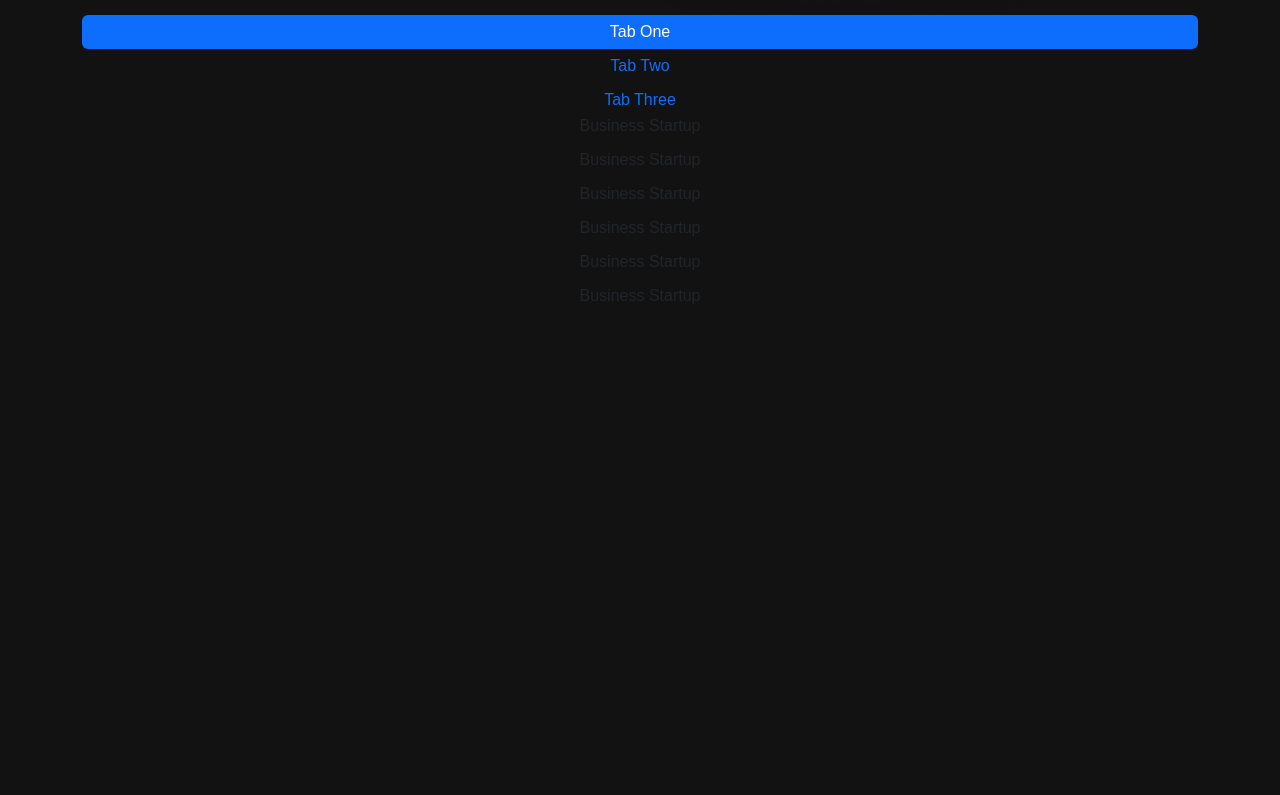
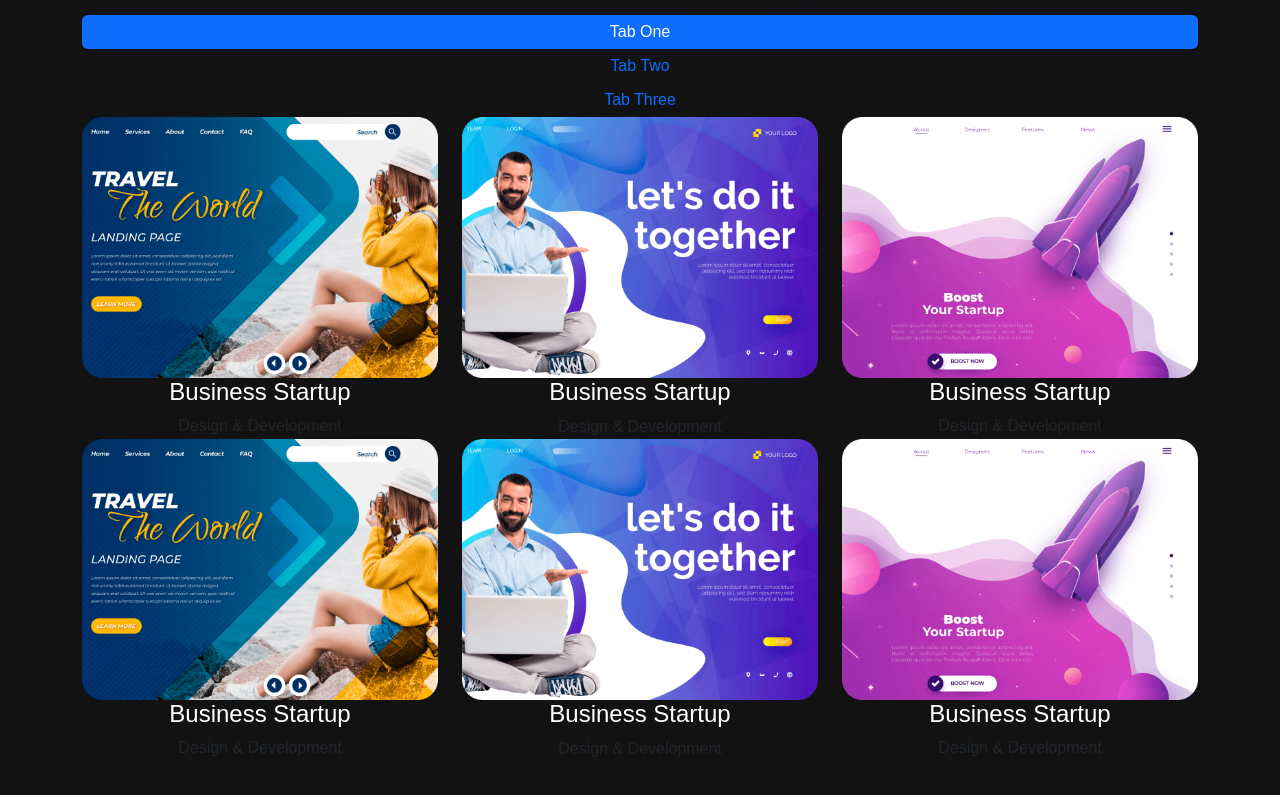
Before and after one commit to Juancaceres963/personal-profolio, a React (Create React App) app: page / in a window 1280 px wide. Shown: the part 1407-2202 px from the top of the page. Before the commit the page ends 1728 px from the top, so only its background shows below. Built offline with nearby package versions, Linux system fonts and the light colour scheme.

Commit message:
Create ProjectCard.js fill

```diff
--- /dev/null
+++ b/src/components/ProjectCard.js
@@ -0,0 +1,15 @@
+import {Col} from "react-bootstrap"
+
+export const ProjectCard = ({title, description, imgUrl}) => {
+    return (
+        <Col sm={6} md={4}>
+            <div className="proj-imgbx">
+                <img src={imgUrl}/>
+                <div className="proj-txtx">
+                    <h4>{title}</h4>
+                    <span>{description}</span>
+                </div>
+            </div>
+        </Col>
+    )
+}
--- a/src/components/Projects.js
+++ b/src/components/Projects.js
@@ -1,7 +1,9 @@
 import { Container, Row, TabContainer, TabContent, Col, Nav, Tab} from "react-bootstrap"
+import { ProjectCard } from "./ProjectCard";
 import projImg1 from "../assets/img/project-img1.png";
 import projImg2 from "../assets/img/project-img2.png";
 import projImg3 from "../assets/img/project-img3.png";
+import colorSharp2 from "../assets/img/color-sharp2.png"
 
 export const Projects = () => {
     const projects = [
@@ -61,7 +63,10 @@ export const Projects = () => {
                                         {
                                             projects.map((project, index) => {
                                                 return (
-                                                    <p>{project.title}</p>
+                                                    <ProjectCard
+                                                    key={index}
+                                                    {...project}
+                                                    />
                                                 )
                                             })
                                         }
@@ -74,6 +79,7 @@ export const Projects = () => {
                     </Col>
                 </Row>
             </Container>
+            <img className="background-image-right" src={colorSharp2}></img>
         </section>
     )
 }
```
